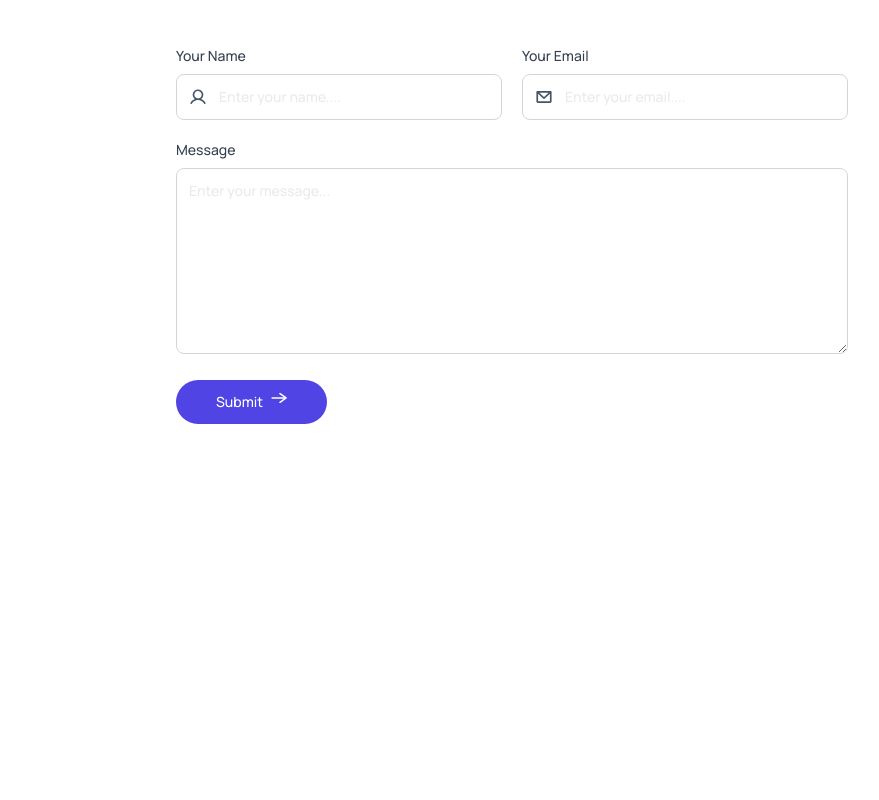
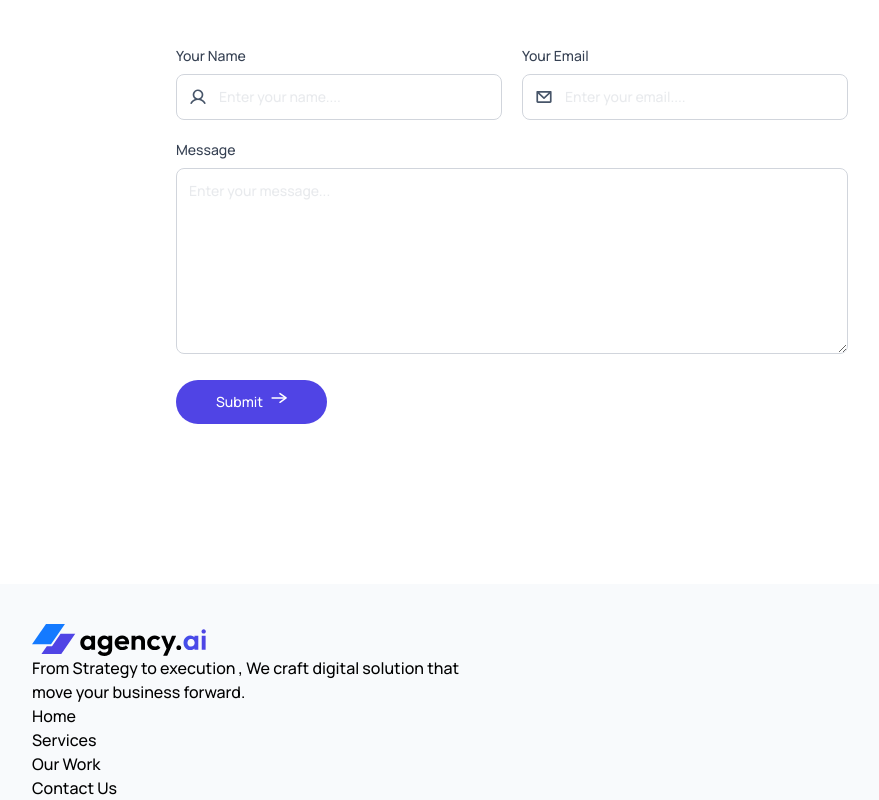
Before and after one commit to shamilbin/digitalAgency, a React (Vite) app in the folder client/: page / in a window 1280 px wide. Shown: the part 3216-4016 px from the top of the page, without its empty margins (128-1007 px from the left). Before the commit the page ends 3640 px from the top, so only its background shows below. Built offline with nearby package versions, Linux system fonts and the light colour scheme.

Commit message:
minor update

```diff
--- a/client/src/App.jsx
+++ b/client/src/App.jsx
@@ -7,6 +7,7 @@
 import Teams from './components/Teams'
 import ContactUs from './components/ContactUs'
 import { Toaster } from "react-hot-toast"
+import Footer from './components/Footer'
 
 const App = () => {
 
@@ -22,6 +23,7 @@
      <OurWork/>
      <Teams/>
      <ContactUs/>
+     <Footer/>
     </div>
   )
 }
--- a/client/src/components/Footer.jsx
+++ b/client/src/components/Footer.jsx
@@ -9,6 +9,13 @@
             <div>
                 <img src={assets.logo} className='w-32 sm:w-44' alt="" />
                 <p className='max-w-md'>From Strategy to execution , We craft digital solution that move your business forward.</p>
+
+                <ul>
+                    <li><a className='hover:text-primary' href="#hero">Home</a></li>
+                    <li><a className='hover:text-primary' href="#services">Services</a></li>
+                    <li><a className='hover:text-primary' href="#our-work">Our Work</a></li>
+                    <li><a className='hover:text-primary' href="#contact-us">Contact Us</a></li>
+                </ul>
             </div>
             <div>
 
```
